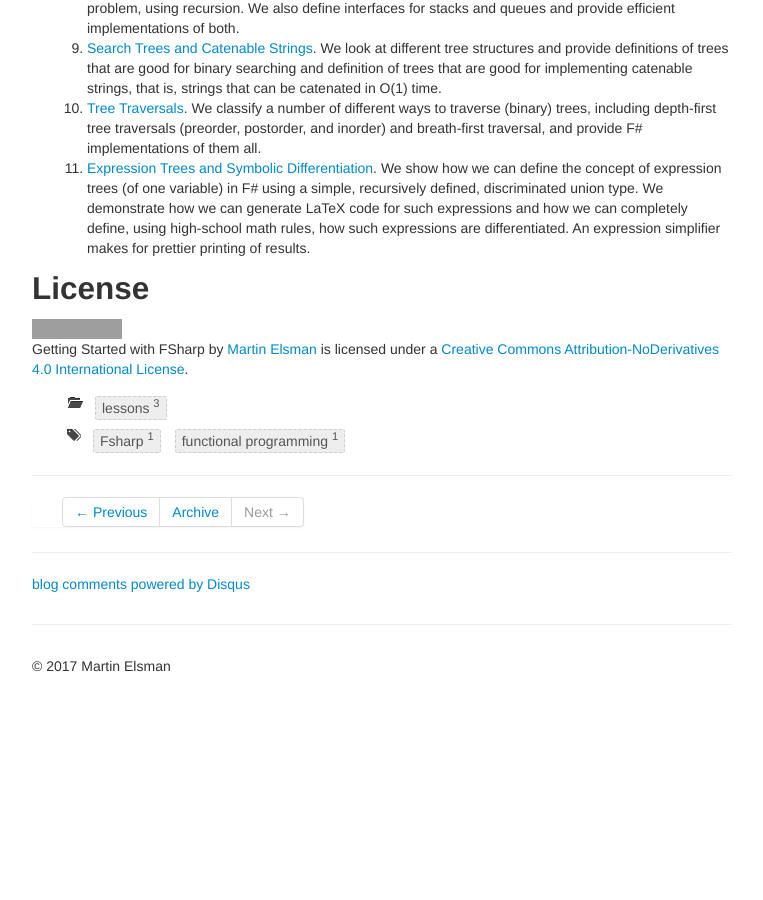
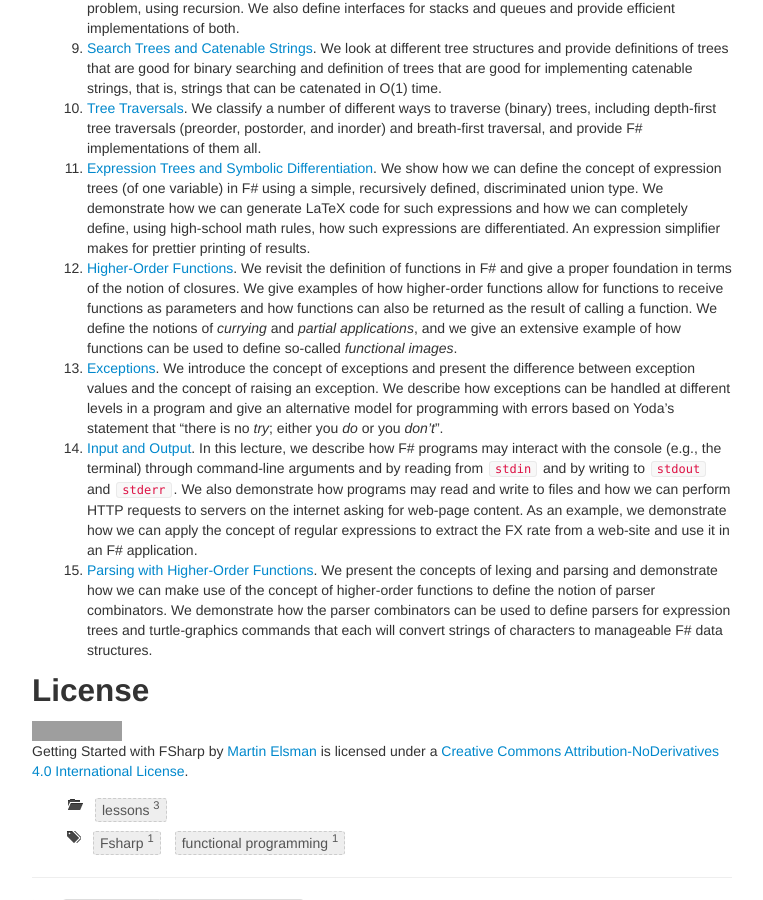
Before and after one commit to melsman/melsman.github.io, a Jekyll site: the page built from _posts/2017-11-03-getting-started-with-fsharp.md, in a window 1280 px wide and 900 px high, scrolled down 10120 px. Shown: the whole window, without its empty margins (258-1021 px from the left). Built offline with Jekyll 4.4.1, drawn with Linux system fonts in a browser that asks for light colours; comment, search, counter and statistics services are not loaded; before the commit the page ends 10806 px from its top, so only the background shows below that; grey boxes are pictures that could not be loaded.

Commit message:
new stuff

```diff
--- a/_posts/2017-11-03-getting-started-with-fsharp.md
+++ b/_posts/2017-11-03-getting-started-with-fsharp.md
@@ -712,6 +712,40 @@ expressions and how we can completely define, using high-school math
 rules, how such expressions are differentiated. An expression
 simplifier makes for prettier printing of results.
 
+1. [Higher-Order Functions](/fsharp/lecture_fun1.pdf). We revisit the
+definition of functions in F# and give a proper foundation in terms of
+the notion of closures. We give examples of how higher-order functions
+allow for functions to receive functions as parameters and how
+functions can also be returned as the result of calling a function. We
+define the notions of _currying_ and _partial applications_, and we
+give an extensive example of how functions can be used to define
+so-called _functional images_.
+
+1. [Exceptions](/fsharp/lecture_exn.pdf). We introduce the concept of
+exceptions and present the difference between exception values and the
+concept of raising an exception. We describe how exceptions can be
+handled at different levels in a program and give an alternative model
+for programming with errors based on Yoda's statement that "there is no _try_;
+either you _do_ or you _don't_".
+
+1. [Input and Output](/fsharp/lecture_io.pdf). In this lecture, we
+describe how F# programs may interact with the console (e.g., the
+terminal) through command-line arguments and by reading from `stdin`
+and by writing to `stdout` and `stderr`. We also demonstrate how
+programs may read and write to files and how we can perform HTTP
+requests to servers on the internet asking for web-page content. As an
+example, we demonstrate how we can apply the concept of regular
+expressions to extract the FX rate from a web-site and use it in an F#
+application.
+
+1. [Parsing with Higher-Order Functions](/fsharp/lecture_parse.pdf). We present the concepts of
+lexing and parsing and demonstrate how we can make use of the concept
+of higher-order functions to define the notion of parser
+combinators. We demonstrate how the parser combinators can be used to
+define parsers for expression trees and turtle-graphics commands that
+each will convert strings of characters to manageable F# data
+structures.
+
 ## License
 
 <a rel="license" href="http://creativecommons.org/licenses/by-nd/4.0/"><img alt="Creative Commons License" style="border-width:0" src="https://i.creativecommons.org/l/by-nd/4.0/88x31.png" /></a><br /><span xmlns:dct="http://purl.org/dc/terms/" property="dct:title">Getting Started with FSharp</span> by <a xmlns:cc="http://creativecommons.org/ns#" href="http://www.elsman.com/lessons/2017/11/03/getting-started-with-fsharp" property="cc:attributionName" rel="cc:attributionURL">Martin Elsman</a> is licensed under a <a rel="license" href="http://creativecommons.org/licenses/by-nd/4.0/">Creative Commons Attribution-NoDerivatives 4.0 International License</a>.
```
Also changed, not shown: 4 other files.
